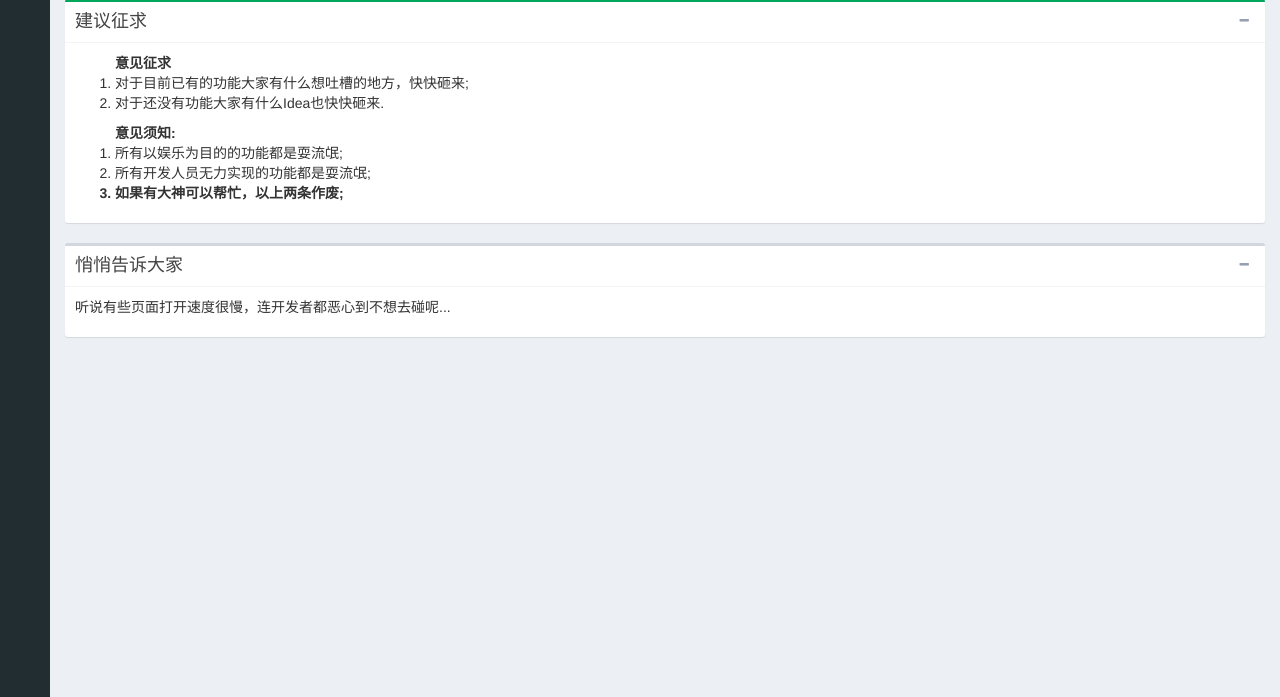
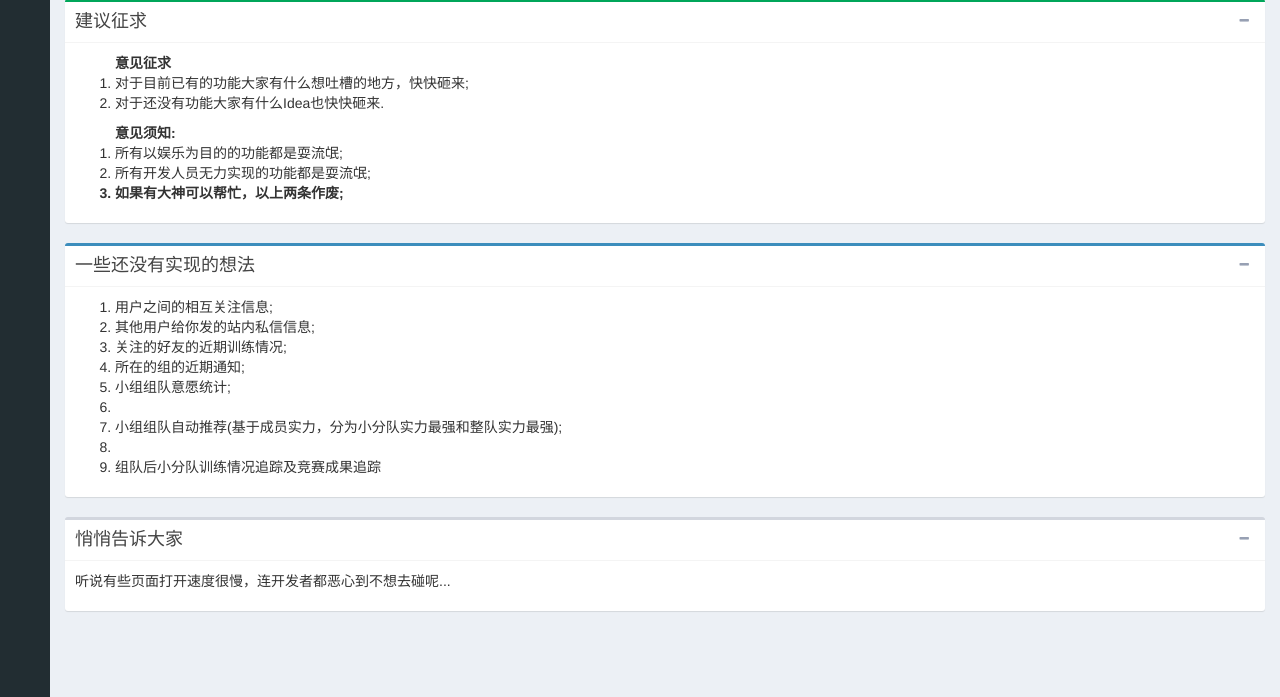
Before and after one commit to andrewei1316/User_Evaluation_System, a Django app: template ues/templates/ues/index.html in a window 1280 px wide. Shown: the part 321-1018 px from the top of the page. Run offline with Django 3.2, Linux system fonts and the light colour scheme; the template is opened without the code that fills it, so the values that code supplies are empty; some libraries are stand-ins or nearby versions.

Commit message:
添加了一些想法

```diff
--- a/ues/templates/ues/index.html
+++ b/ues/templates/ues/index.html
@@ -59,6 +59,29 @@
         </div>
         <!-- / .box -->
         <!-- box -->
+        <div class="box box-primary">
+            <div class="box-header with-border">
+                <h3 class="box-title">一些还没有实现的想法</h3>
+                <div class="box-tools pull-right">
+                    <button type="button" class="btn btn-box-tool" data-widget="collapse"><i class="fa fa-minus"></i> </button>
+                </div>
+                <!-- /.box-tools -->
+            </div>
+            <!-- /.box-header -->
+            <div class="box-body">
+                <ol>
+                    <li>用户之间的相互关注信息;</li>
+                    <li>其他用户给你发的站内私信信息;</li>
+                    <li>关注的好友的近期训练情况;</li>
+                    <li>所在的组的近期通知;</li>
+                    <li>小组组队意愿统计;<li>
+                    <li>小组组队自动推荐(基于成员实力，分为小分队实力最强和整队实力最强);<li>
+                    <li>组队后小分队训练情况追踪及竞赛成果追踪</li>
+                </ol>
+            </div>
+        </div>
+        <!-- / .box -->
+        <!-- box -->
         <div class="box box-default">
             <div class="box-header with-border">
                 <h3 class="box-title">悄悄告诉大家</h3>
```
